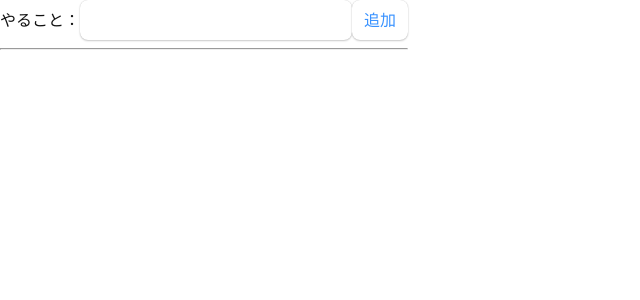
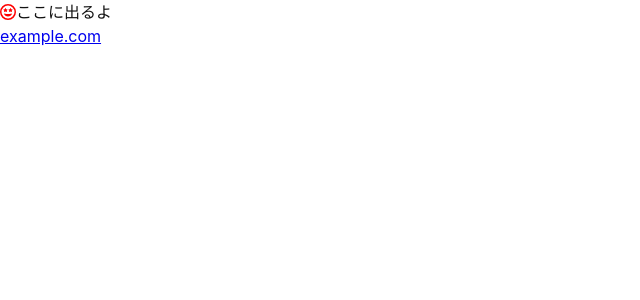
Before and after one commit to MofuMofu2/react-sandbox, a React (Create React App) app: page / in a window 1280 px wide. Shown: the top 300 px of the page, without its empty margins (0-640 px from the left). Built offline with nearby package versions, Linux system fonts and the light colour scheme.

Commit message:
feature: onMouseEnterの実行タイミング

```diff
--- a/src/component/EventMouse/EventMouse.tsx
+++ b/src/component/EventMouse/EventMouse.tsx
@@ -8,8 +8,22 @@ export default function EventMouse() {
   const handleLeave = () => setCurrent("blue");
 
   return (
-    <div onMouseEnter={handleEnter} onMouseLeave={handleLeave}>
-      <FontAwesomeIcon icon={faGrinStars} color={current} title="happy-face" />
-    </div>
+    <>
+      <div onMouseEnter={handleEnter} onMouseLeave={handleLeave}>
+        <FontAwesomeIcon
+          icon={faGrinStars}
+          color={current}
+          title="happy-face"
+        />
+        ここに出るよ
+        {current === "red" ? (
+          <div>
+            <a href="https://example.com/">example.com</a>
+          </div>
+        ) : (
+          <></>
+        )}
+      </div>
+    </>
   );
 }
--- a/src/index.tsx
+++ b/src/index.tsx
@@ -2,7 +2,7 @@ import React from "react";
 import ReactDOM from "react-dom/client";
 import "./index.css";
 import reportWebVitals from "./reportWebVitals";
-import Todo from "./component/Todo/Todo";
+import EventMouse from "./component/EventMouse/EventMouse";
 
 if (process.env.NODE_ENV === "development") {
   void import("./mocks/browser").then(({ worker }) => {
@@ -14,7 +14,7 @@ const root = ReactDOM.createRoot(
   document.getElementById("root") as HTMLElement
 );
 
-root.render(<Todo />);
+root.render(<EventMouse />);
 
 // If you want to start measuring performance in your app, pass a function
 // to log results (for example: reportWebVitals(console.log))
```
